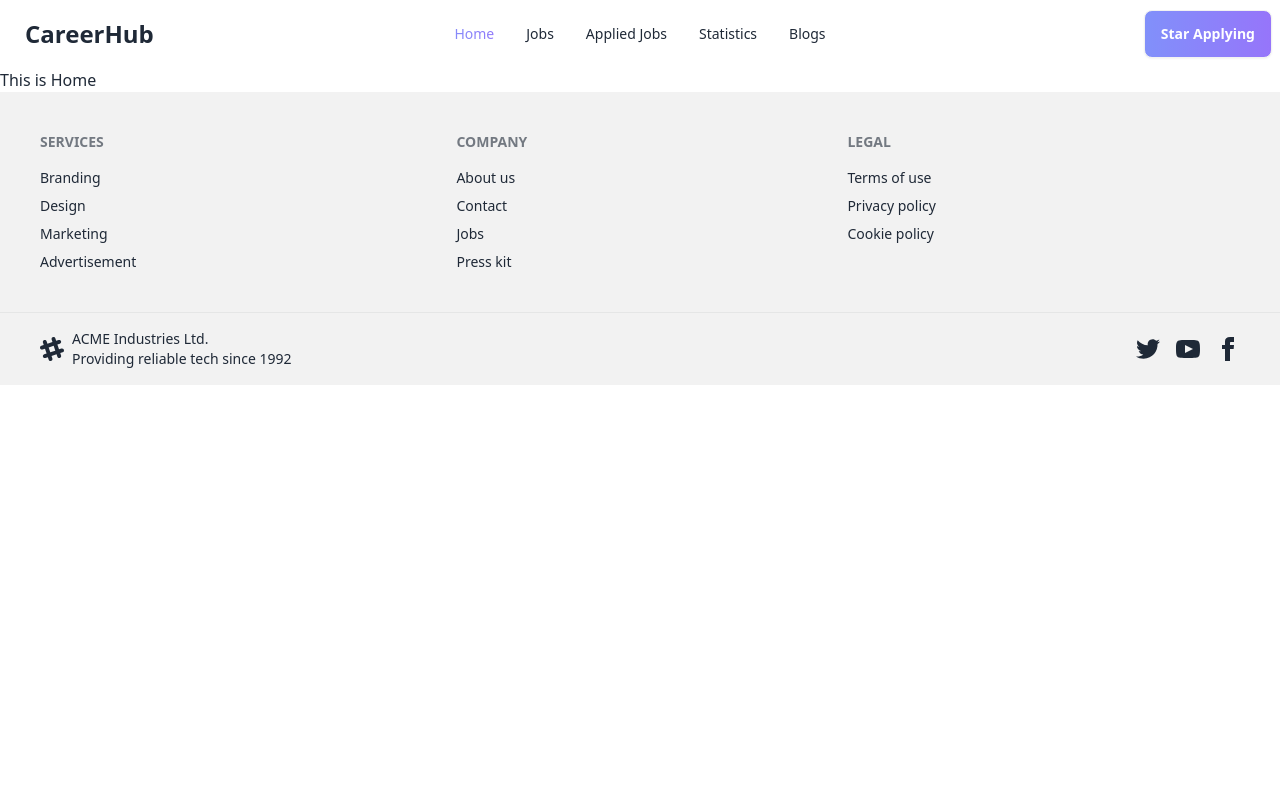
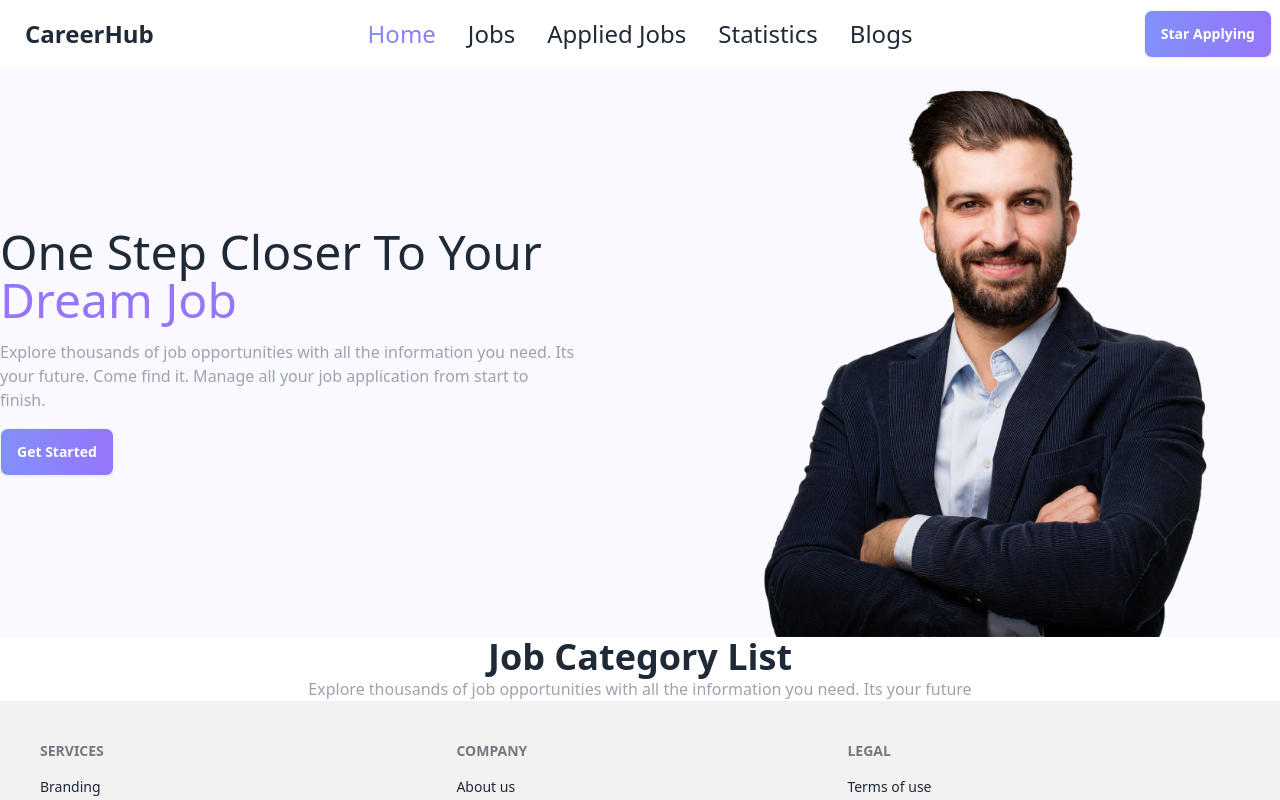
Before and after one commit to yousof-ali/career-hub, a React (Vite) app: page / in a window 1280 px wide. Shown: the top 800 px of the page. Built offline with nearby package versions, Linux system fonts and the light colour scheme.

Commit message:
Bannar end

```diff
--- /dev/null
+++ b/src/Components/Bannar/Bannar.jsx
@@ -0,0 +1,24 @@
+import useStyle from "../Styles/style";
+
+
+const Bannar = () => {
+    const { btnStyle } = useStyle();
+    return (
+        <div className="bg-[#F9F9FF]">
+            <div className=" md:flex justify-center container mx-auto p-2 md:p-0 items-center gap-8">
+                <div className="flex-1 ">
+                    <div className="max-w-xl space-y-4">
+                        <h2 className="text-5xl ">One Step Closer To Your <br /><span className="text-[#9675FA]">Dream Job</span></h2>
+                        <p className="text-gray-400">Explore thousands of job opportunities with all the information you need. Its your future. Come find it. Manage all your job application from start to finish.</p>
+                        <button className={btnStyle}>Get Started</button>
+                    </div>
+                </div>
+                <div className="flex-1">
+                    <img src="/public/images/user.png" alt="" />
+                </div>
+            </div>
+        </div>
+    );
+};
+
+export default Bannar;
--- /dev/null
+++ b/src/Components/Category/Category.jsx
@@ -0,0 +1,14 @@
+
+
+const Category = () => {
+    return (
+        <div>
+            <div className="text-center">
+                <h2 className="text-4xl font-bold">Job Category List</h2>
+                <p className="text-gray-400">Explore thousands of job opportunities with all the information you need. Its your future</p>
+            </div>
+        </div>
+    );
+};
+
+export default Category;
--- a/src/Components/Error/Error.jsx
+++ b/src/Components/Error/Error.jsx
@@ -5,17 +5,20 @@ import useStyle from "../Styles/style";
 const Error = () => {
     const error = useRouteError()
     const navigate = useNavigate();
-    const {btnStyle}=useStyle()
+    const { btnStyle } = useStyle()
     console.log(error.data)
     return (
-        <div className="container mx-auto text-center space-y-4">
-            <h1 className="text-4xl">Opps</h1>
-            <p className="text-2xl">Your response is : <i>{error.status || error.statusText}</i></p>
-            <i className=" block mb-8">{error.data}</i>
+        <div className="container mx-auto text-center space-y-4 mt-20 ">
+            <div>
+                <h1 className="text-4xl ">Opps!!</h1>
+                <p className="text-2xl flex items-center justify-center"> {error.status && <img src="/public/images/images.png" alt="" /> }</p>
+                <i className=" block mb-4">{error.data}</i>
 
-            <br />
+                <br />
 
-            <Link to={navigate(-1)}><button className={btnStyle}>Go Back</button></Link>
+                <Link to={navigate(-1)}><button className={btnStyle}>Go Back</button></Link>
+
+            </div>
         </div>
     );
 };
--- a/src/Components/Header/Header.jsx
+++ b/src/Components/Header/Header.jsx
@@ -21,7 +21,7 @@ const Header = () => {
                     <div tabIndex={0} role="button" className="btn btn-ghost lg:hidden">
                         <svg xmlns="http://www.w3.org/2000/svg" className="h-5 w-5" fill="none" viewBox="0 0 24 24" stroke="currentColor"><path strokeLinecap="round" strokeLinejoin="round" strokeWidth="2" d="M4 6h16M4 12h8m-8 6h16" /></svg>
                     </div>
-                    <ul tabIndex={0} className="menu menu-sm dropdown-content mt-3 z-[1] p-2 shadow bg-base-100 rounded-box w-52">
+                    <ul tabIndex={0} className="menu text-xl menu-sm dropdown-content mt-3 z-[1] p-2 shadow bg-base-100 rounded-box w-52">
                         {menuBar}
                     </ul>
                 </div>
--- a/src/Components/Header/header.css
+++ b/src/Components/Header/header.css
@@ -4,3 +4,6 @@ li .active {
     -webkit-background-clip: text !important;
     background-clip: text !important;
 }
+li{
+   font-size: x-large;
+}
--- a/src/Components/Home/Home.jsx
+++ b/src/Components/Home/Home.jsx
@@ -1,8 +1,11 @@
+import Bannar from "../Bannar/Bannar";
+import Category from "../Category/Category";
 
 const Home = () => {
     return (
         <div>
-            <p>This is Home</p>
+            <Bannar></Bannar>
+            <Category></Category>
         </div>
     );
 };
--- a/src/Components/Styles/style.jsx
+++ b/src/Components/Styles/style.jsx
@@ -4,7 +4,6 @@ const useStyle = () => {
 
     const btnStyle="btn text-white bg-gradient-to-r from-[#8190FA] to-[#9675FA]"
 
-
     return {btnStyle}
 };
 
```
Also changed, not shown: public/images/images.png (added), public/images/user.png (added).
